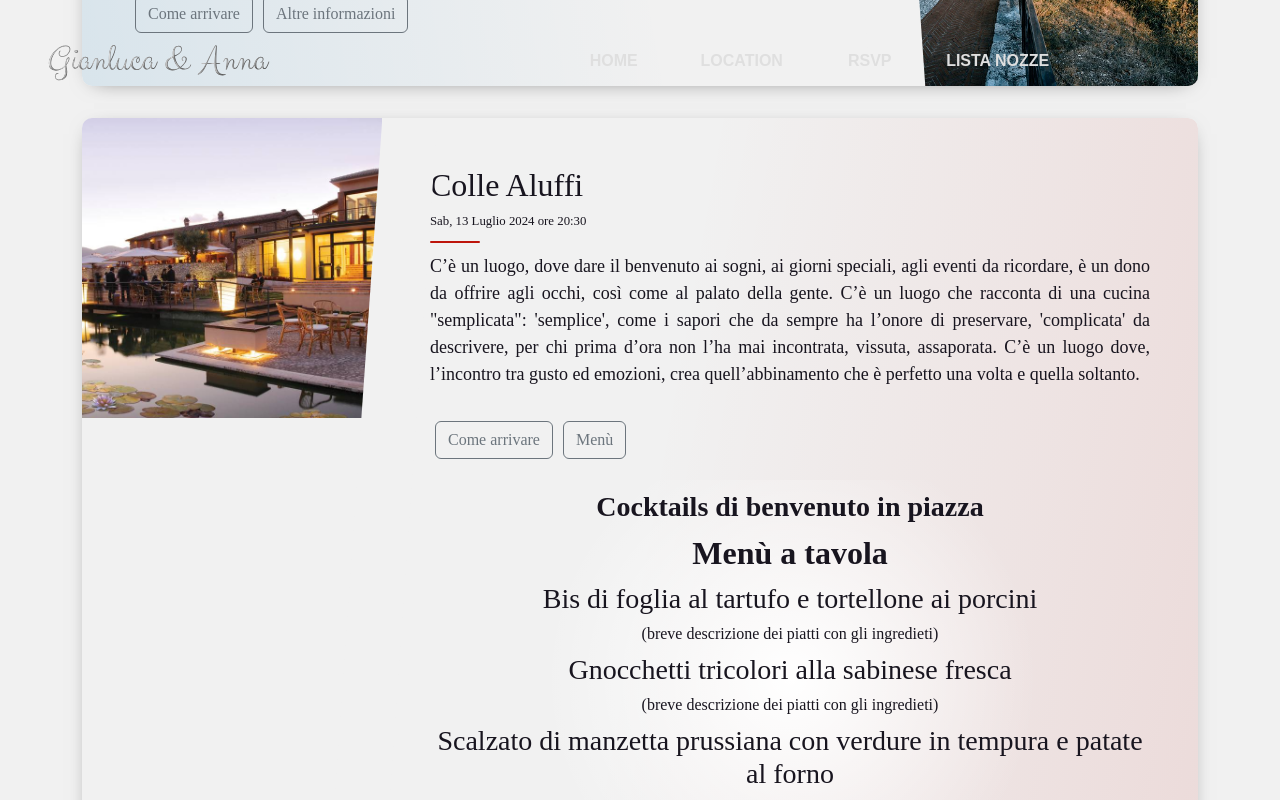
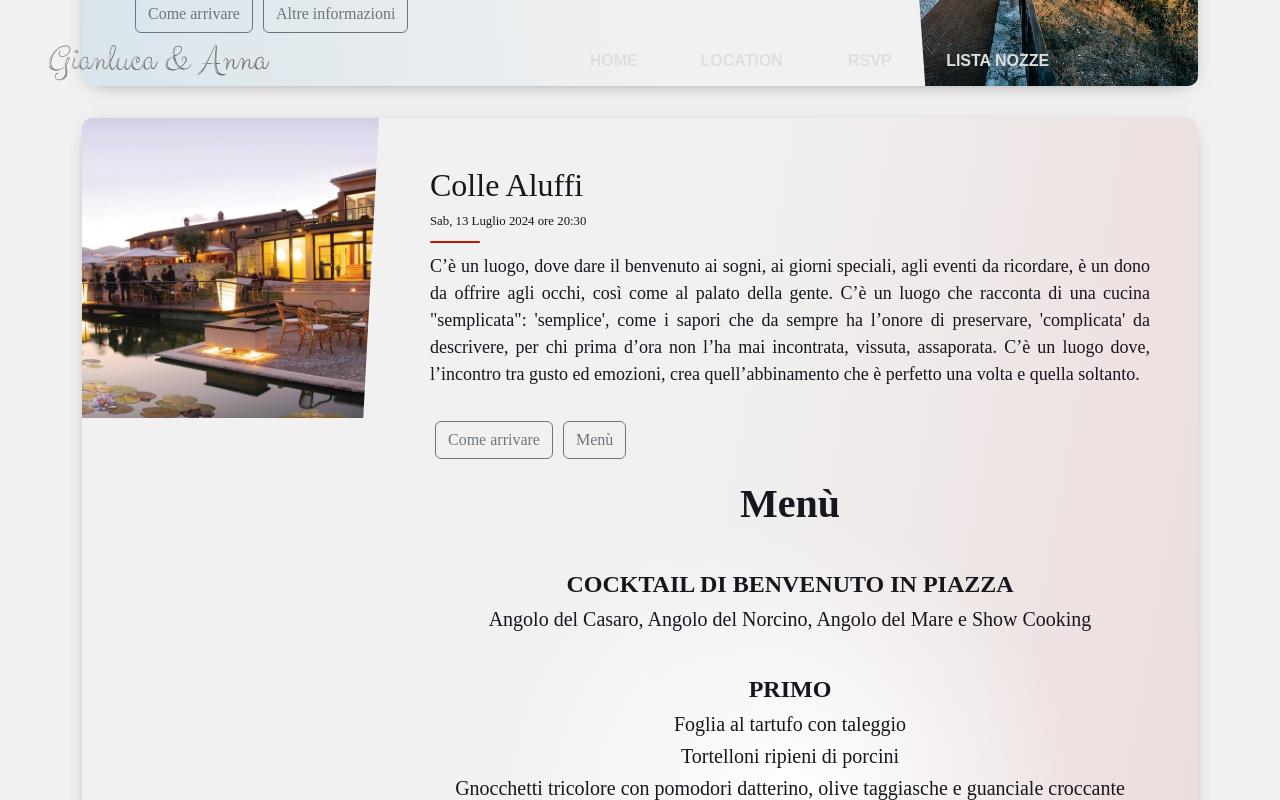
Before and after one commit to GianlucaRizzo92/matrimonio_ui, a Vue app: page / in a window 1280 px wide. Both pictures are taken after a click on the button "Menù". Shown: the part 2071-2871 px from the top of the page. Built offline with nearby package versions, Linux system fonts and the light colour scheme.

Commit message:
fix menu e footer

```diff
--- a/src/components/CardMain.vue
+++ b/src/components/CardMain.vue
@@ -85,37 +85,38 @@
           </div>
           <div class="postcard__expanded-text" v-if="isCardExpanded">
             <!-- <h1 class="centered-list">Menù</h1> -->
+
             <ul class="centered-list">
+              <h1><b>Menù</b></h1>
+              <br>
               <li>
-                <h3><b>Cocktails di benvenuto in piazza</b></h3>
-                <!-- <h6>(Angolo del casaro, angolo del contadino e del norcino, angolo delle stuzzicherie al forno, angolo del mare e dei marinati)</h6> -->
+                <h4><b>COCKTAIL DI BENVENUTO IN PIAZZA</b></h4>
+                <h5>Angolo del Casaro, Angolo del Norcino, Angolo del Mare e Show Cooking</h5>
               </li>
               <li>
-                <h2><b>Menù a tavola</b></h2>
                 </li>
+                <br>
                 <li>
-                  <h3>Bis di foglia al tartufo e tortellone ai porcini</h3>
-                  <h6>(breve descrizione dei piatti con gli ingredieti)</h6>
+                  <h4><b>PRIMO</b></h4>
+                  <h5>Foglia al tartufo con taleggio</h5>
+                  <h5>Tortelloni ripieni di porcini</h5>
+                  <h5>Gnocchetti tricolore con pomodori datterino, olive taggiasche e guanciale croccante</h5>
                 </li>
+                <br>
+
                 <li>
-                  <h3>Gnocchetti tricolori alla sabinese fresca</h3>
-                  <h6>(breve descrizione dei piatti con gli ingredieti)</h6>
-
+                  <h4><b>SECONDO</b></h4>
+                  <h5>Scalzato di Manzetta Prussiana con verdure in tempura e patate al forno</h5>
                 </li>
-                <li>
-                  <h3>Scalzato di manzetta prussiana con verdure in tempura e patate al forno</h3>
-                  <h6>(breve descrizione dei piatti con gli ingredieti)</h6>
-
-                </li>
-              <!-- <li>
-                <h3>Gnocchi e guaciale</h3>
-                <h6>(Roba varia tipo e riempio la linea)</h6>
+                <br>
+              <li>
+                <h4><b>VINI</b></h4>
+                <h5>Selezione Colle Aluffi</h5>
               </li>
+              <br>
               <li>
-                <h3>Pezzo di carne</h3>
-              </li> -->
-              <li>
-                <h3><b>Buffet di dolci</b></h3>
+                <h4><b>DESSERT</b></h4>
+                <h5>Torta Nuziale al buffet di dolci e frutta</h5>
               </li>
             </ul>
           </div>
@@ -340,8 +341,8 @@ a:hover {
     }
 
     &:nth-child(2n + 1) .postcard__text::before {
-      left: -25px !important;
-      transform: rotate(4deg);
+      left: -28px !important;
+      transform: rotate(3deg);
     }
 
     &:nth-child(2n + 0) .postcard__text::before {
--- a/src/components/MainFooter.vue
+++ b/src/components/MainFooter.vue
@@ -6,8 +6,8 @@
             <i class="fas fa-phone"></i>
             <div class="info-text">
               <span>Contatti</span>
-              <div class="phone-number">Tel: 3275924833</div>
-              <div class="email">Email: gianlucarizz@gmail.com</div>
+              <div class="text"><b>Gianluca Rizzo</b>, Tel: 3275924833, Email: gianlucarizz@gmail.com</div>
+              <div class="text"><b>Anna Antoniozzi</b>, Tel: 3475995983, Email: anna1995.aa@gmail.com</div>
             </div>
           </div>
         </div>
```
